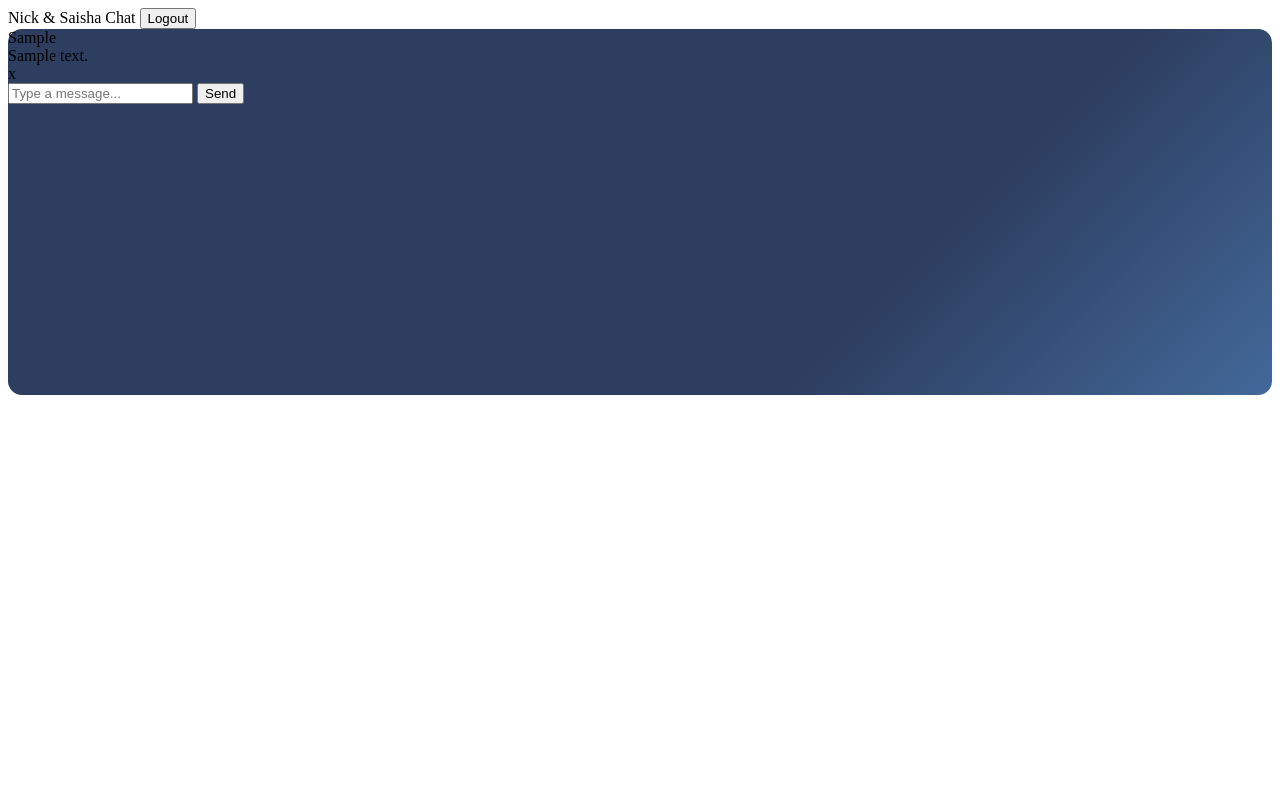
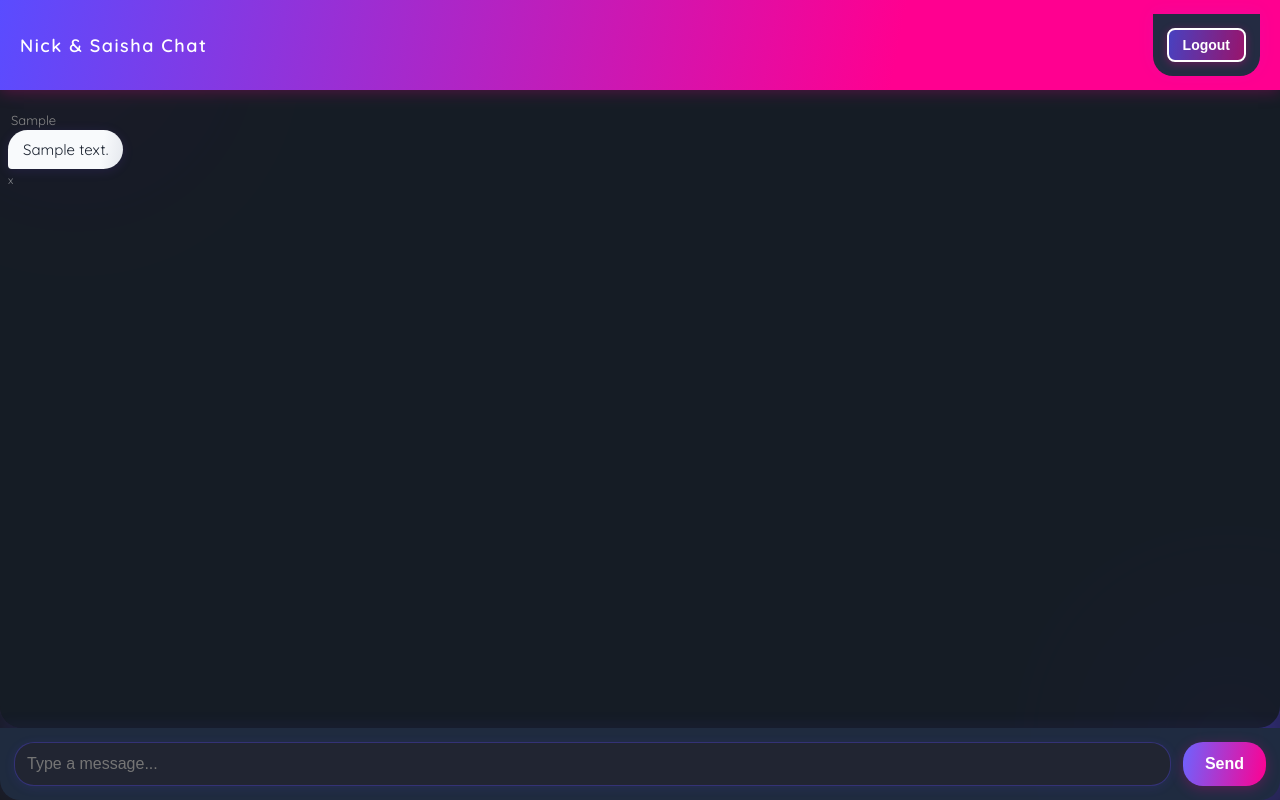
Before and after one commit to samratratnap07/chatting, a Flask app: page /chat in a window 1280 px wide. Run offline with Flask 3, Linux system fonts and the light colour scheme; the visitor is signed in with stand-in values (Sample User, id 1); tables that the repository leaves empty hold one stand-in row (values such as "Sample post").

Commit message:
Update style.css

```diff
--- a/static/style.css
+++ b/static/style.css
@@ -1,89 +1,325 @@
-/* Chat background color */
-.main-chat-wrapper {
-  background: linear-gradient(135deg, #2d3e60 70%, #426899 100%);
-  border-radius: 14px;
-  padding-bottom: 16px;
-  min-height: 350px;
+body {
+    font-family: 'Segoe UI Emoji', 'Quicksand', Arial, sans-serif;
+    margin: 0;
+    min-height: 100vh;
+    background: #191c23;
+    overflow: hidden;
+    display: flex;
+    flex-direction: column;
+    height: 100vh;
+}
+.bg-blur-lights {
+    position: fixed;
+    inset: 0;
+    z-index: 0;
+    pointer-events: none;
+}
+.bg-blur-lights::before,
+.bg-blur-lights::after {
+    content: '';
+    position: absolute;
+    filter: blur(70px);
+    opacity: 0.55;
+}
+.bg-blur-lights::before {
+    top: -120px; left: -100px;
+    width: 350px; height: 340px;
+    background: radial-gradient(circle, #ff0090 0%, transparent 65%);
+}
+.bg-blur-lights::after {
+    right: -150px; bottom: -100px;
+    width: 400px; height: 320px;
+    background: radial-gradient(circle, #5a4cff 0%, transparent 70%);
+}
+header {
+    background: linear-gradient(100deg,#5a4cff,#ff0090 70%);
+    padding: 14px 20px;
+    color: white;
+    font-size: 18px;
+    font-family: 'Quicksand', Arial, sans-serif;
+    font-weight: 600;
+    letter-spacing: 1.5px;
+    position: relative;
+    z-index: 2;
+    box-shadow: 0 2px 15px #ff009044;
+    display: flex;
+    align-items: center;
+    justify-content: space-between;
+}
+.header-title {
+    flex: 1;
+    text-align: left;
+}
+.logout-btn {
+    background: linear-gradient(100deg, #5a4cffaa, #ff009088);
+    border: 2px solid #fff;
+    color: #fff;
+    font-size: 14px;
+    padding: 7px 14px;
+    border-radius: 8px;
+    cursor: pointer;
+    font-weight: 600;
+    transition: background .15s, box-shadow .15s;
+    box-shadow: 0 2px 8px #ff009055;
+}
+.logout-btn:hover {
+    background: #ff0090cc;
+    box-shadow: 0 4px 15px #5a4cff44;
+    text-decoration: underline;
 }
 
-/* PHONE CARD styling and animation */
-.phone-square-container {
-  display: flex;
-  justify-content: center;
-  align-items: center;
-  margin-top: 18px;
-  margin-bottom: 12px;
-  height: 210px;
+.main-chat-wrapper {
+    display: flex;
+    flex-direction: column;
+    flex: 1 1 0;
+    min-height: 0;
+    height: 100%;
+    position: relative;
 }
-.phone-square {
-  position: relative;
-  width: 144px;    /* Left/right: ~3in */
-  height: 192px;   /* Up/down: ~4in */
-  perspective: 1200px;
-  margin: 0 auto;
+.chat-box {
+    flex: 1;
+    overflow-y: auto;
+    padding: 17px 8px;
+    background: rgba(22,28,38,0.93);
+    display: flex;
+    flex-direction: column;
+    position: relative;
+    z-index: 1;
+    border-radius: 0 0 22px 22px;
+    box-shadow: 0 5px 30px #5a4cff22;
+    scroll-behavior: smooth;
+    min-height: 0;
 }
-.phone-square .base {
-  width: 144px;
-  height: 192px;
-  background: linear-gradient(100deg,#45A4FF 60%, #DF38A1 100%);
-  border-radius: 16px;
-  border: 2px solid #555;
-  box-shadow: 0 9px 29px #18133778;
-  position: absolute;
-  left: 0; top: 0;
-  z-index: 1;
+
+/* Instagram chat bubbles */
+.message {
+    display: flex;
+    flex-direction: column;
+    align-items: flex-end;
+    margin: 5px 0;
+    max-width: 68%;
+    position: relative;
+    cursor: pointer;
 }
-.phone-square .lid {
-  width: 144px;
-  height: 192px;
-  background: linear-gradient(100deg,#4A4AE6 5%, #DF38A1 80%);
-  border-radius: 16px;
-  border: 2px solid #555;
-  box-shadow: 0 2px 17px #3334;
-  position: absolute;
-  left: 0; top: 0;
-  z-index: 2;
-  transform-origin: right center;
-  transition: transform 0.7s cubic-bezier(.7,1.8,.57,.91);
-  display: flex;
-  align-items: center;
-  justify-content: center;
-  backface-visibility: hidden;
+@keyframes fadeBubble {
+    from {opacity: 0;}
+    to {opacity:1;}
 }
-.phone-square .birthday-message {
-  display: none;
-  flex-direction: column;
-  align-items: center;
-  justify-content: center;
-  padding: 24px 0;
-  width: 100%; height: 100%;
+.received {
+    align-self: flex-start;
+    align-items: flex-start;
 }
-.phone-square.flipped .lid {
-  transform: rotateY(180deg);
+.sent {
+    align-self: flex-end;
+    align-items: flex-end;
 }
-.phone-square.flipped .birthday-message {
-  display: flex;
+.bubble {
+    background: linear-gradient(100deg, #f8fafc 80%, #e4e7ed 100%);
+    color: #1b2330;
+    padding: 10px 15px;
+    border-radius: 20px 20px 20px 4px;
+    font-size: 15px;
+    font-weight: 500;
+    box-shadow: 0 2px 12px #7a4cff21;
+    position: relative;
+    margin-bottom: 2px;
+    transition: box-shadow 0.18s;
+    word-break: break-word;
 }
-.phone-square .birthday-message p {
-  font-size: 1.18rem;
-  font-weight: bold;
-  color: #fff;
-  margin-bottom: 14px;
-  text-shadow: 1px 2px 7px #222, 0 0 2px #fff8;
-  letter-spacing: 1px;
+.sent .bubble {
+    background: linear-gradient(100deg,#5a4cff 60%, #ff0090 120%);
+    color: #fff;
+    border-radius: 20px 20px 4px 20px;
+    box-shadow: 0 3px 15px #ff009030;
 }
-#surpriseBtn {
-  background: linear-gradient(88deg,#fe3dea,#00f0ff);
-  color: #fff; font-weight: bold;
-  border: none;
-  padding: 11px 21px;
-  border-radius: 10px;
-  font-size: 1.05rem;
-  box-shadow: 0 2px 14px #349eed44;
-  cursor: pointer;
-  margin-top: 8px;
-  transition: filter .17s;
+.username {
+    font-size: 13px;
+    color: #888;
+    margin-bottom: 2px;
+    margin-left: 3px;
 }
-#surpriseBtn:hover {
-  filter: brightness(1.14);
+.timestamp {
+    font-size: 11px;
+    color: #ecececbb;
+    text-align: right;
+    opacity: 0.73;
+    margin-top: 2px;
+    margin-right: 3px;
 }
+
+form {
+    display: flex;
+    padding: 14px;
+    background: rgba(32,44,65,0.98);
+    box-shadow: 0 -2px 18px #5a4cff14;
+    border-radius: 0 0 20px 20px;
+    gap: 12px;
+    position: sticky;
+    bottom: 0;
+    z-index: 2;
+}
+input[type="text"] {
+    flex: 1;
+    padding: 12px;
+    border-radius: 20px;
+    border: 1.8px solid #5a4cff55;
+    outline: none;
+    font-size: 16px;
+    background: #212532;
+    color: #fff;
+    box-shadow: 0 2px 11px #5a4cff1c;
+    transition: border-color .19s;
+}
+input[type="text"]:focus {
+    border-color: #ff0090cc;
+}
+button {
+    padding: 0 22px;
+    background: linear-gradient(100deg,#6d63ff,#ff0090);
+    border: none;
+    border-radius: 20px;
+    color: white;
+    cursor: pointer;
+    font-weight: bold;
+    font-size: 16px;
+    box-shadow: 0 3px 13px #ff009040;
+}
+button:hover {
+    filter: brightness(1.14);
+}
+
+/* Popup menu for bubble actions */
+.msg-actions {
+    display: none;
+    position: absolute;
+    right: 40px;
+    top: -25px;
+    background: rgba(43,48,58,0.96);
+    box-shadow: 0 2px 12px #5a4cff44;
+    border-radius: 18px;
+    padding: 7px 0;
+    min-width: 120px;
+    z-index: 10;
+    flex-direction: column;
+    animation: fadePopup .18s cubic-bezier(.52,1.1,.95,.93) both;
+}
+@keyframes fadePopup {
+    from { opacity: 0; transform: scale(.84);}
+    to   { opacity: 1; transform: scale(1);}
+}
+.msg-actions.show {
+    display: flex;
+}
+.msg-actions button {
+    background: none;
+    border: none;
+    color: #fff;
+    padding: 8px 18px;
+    font-size: 15px;
+    text-align: left;
+    border-radius: 12px;
+    margin: 1px 0;
+    cursor: pointer;
+    transition: background .15s;
+}
+.msg-actions button:hover {
+    background: #5a4cff33;
+}
+
+.edit-popup {
+    position: fixed;
+    left: 0; right: 0; top: 0; bottom: 0;
+    display: flex;
+    align-items: center; justify-content: center;
+    z-index: 99;
+    background: rgba(32,36,52,0.58);
+}
+.edit-box {
+    background: #23253a;
+    padding: 30px 20px 22px 20px;
+    border-radius: 16px;
+    box-shadow: 0 5px 36px #5a4cff65;
+    width: 95vw; max-width: 320px;
+    display: flex; flex-direction: column; gap: 12px;
+}
+.edit-box input {
+    padding: 10px;
+    border-radius: 8px;
+    border: 1.4px solid #5a4cff60;
+    background: #181c2c; color: #fff; font-size: 15px;
+}
+.edit-box .actions {
+    display: flex; justify-content: flex-end; gap: 8px;
+}
+.edit-box button {
+    padding: 8px 16px;
+    border-radius: 12px;
+    border: none;
+    color: #fff;
+    background: linear-gradient(100deg,#5a4cff,#ff0090);
+    font-weight: 500;
+    cursor: pointer;
+    transition: filter .15s;
+}
+.edit-box button:hover { filter: brightness(1.13);}
+@media (max-width: 480px) {
+    .bubble { font-size: 14px }
+}
+
+/* ========================= */
+/* 🎯 NEW Big Square Styling */
+/* ========================= */
+
+#big-square {
+    position: absolute;
+    top: 50%;
+    left: 50%;
+    transform: translate(-50%, -50%);
+    width: 280px;
+    height: 280px;
+    background: linear-gradient(135deg, #5a4cff, #ff0090);
+    border-radius: 20px;
+    box-shadow: 0 8px 30px rgba(0,0,0,0.3);
+    display: none; /* hidden by default, show on Happy Birthday */
+    flex-direction: column;
+    justify-content: center;
+    align-items: center;
+    z-index: 5;
+    animation: popIn 0.5s ease forwards;
+}
+
+#square-text {
+    font-family: 'Pacifico', 'Quicksand', cursive;
+    font-size: 26px;
+    color: white;
+    text-align: center;
+    margin-bottom: 18px;
+    animation: floatText 2.5s ease-in-out infinite alternate;
+}
+
+#square-btn {
+    padding: 10px 20px;
+    background: white;
+    color: #5a4cff;
+    border: none;
+    border-radius: 25px;
+    font-size: 16px;
+    font-weight: 600;
+    cursor: pointer;
+    box-shadow: 0 4px 12px rgba(0,0,0,0.2);
+    transition: transform 0.2s, background 0.3s;
+}
+#square-btn:hover {
+    transform: scale(1.1);
+    background: #f0f0f0;
+}
+
+/* Animations */
+@keyframes popIn {
+    from { transform: translate(-50%, -50%) scale(0.6); opacity: 0; }
+    to { transform: translate(-50%, -50%) scale(1); opacity: 1; }
+}
+@keyframes floatText {
+    from { transform: translateY(0px); }
+    to { transform: translateY(-8px); }
+}
```
